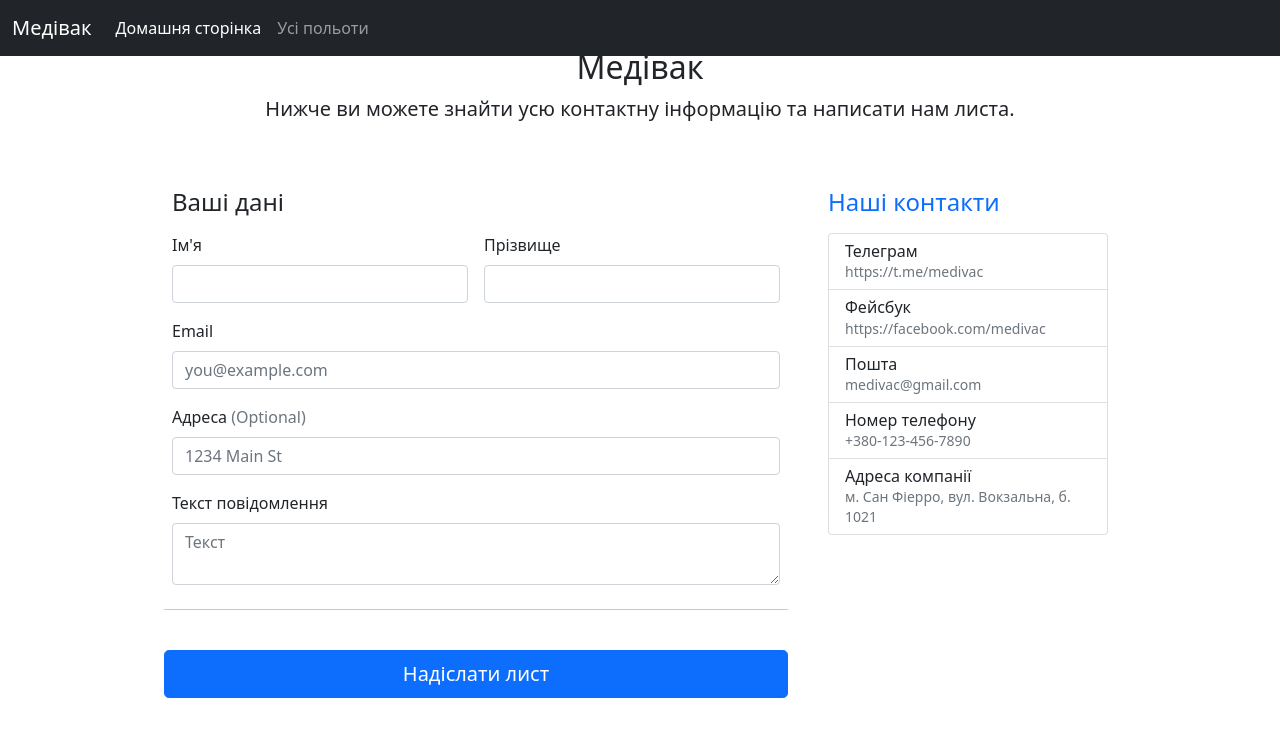
After one commit to mezidia/django_labs, a Django app: page /contacts in a window 1280 px wide. The commit adds this page. Shown: the top 737 px of the page. Run offline with Django 3.2, Linux system fonts and the light colour scheme; some libraries are stand-ins or nearby versions.

Commit message:
Create pages about and contacts
Co-Authored-By: Valentyn-Dominskyi <valentyn2202@gmail.com>
Co-Authored-By: LICHKING <54878089+Dmytrenko-Roman@users.noreply.github.com>

```diff
--- /dev/null
+++ b/portal/templates/portal/contacts.html
@@ -0,0 +1,99 @@
+{% extends 'base.html' %}
+{% block title %}
+    Контактна інформація
+{% endblock %}
+{% block head %}
+    <style>
+        .container {
+            max-width: 960px;
+        }
+    </style>
+{% endblock %}
+{% block body %}
+    <div class="container">
+        <main>
+            <div class="py-5 text-center">
+                <h2>Медівак</h2>
+                <p class="lead">Нижче ви можете знайти усю контактну інформацію та написати нам листа.</p>
+            </div>
+
+            <div class="row g-5">
+                <div class="col-md-5 col-lg-4 order-md-last">
+                    <h4 class="d-flex justify-content-between align-items-center mb-3">
+                        <span class="text-primary">Наші контакти</span>
+                    </h4>
+                    <ul class="list-group mb-3">
+                        <li class="list-group-item d-flex justify-content-between lh-sm">
+                            <div>
+                                <h6 class="my-0">Телеграм</h6>
+                                <small class="text-muted">https://t.me/medivac</small>
+                            </div>
+                        </li>
+                        <li class="list-group-item d-flex justify-content-between lh-sm">
+                            <div>
+                                <h6 class="my-0">Фейсбук</h6>
+                                <small class="text-muted">https://facebook.com/medivac</small>
+                            </div>
+                        </li>
+                        <li class="list-group-item d-flex justify-content-between lh-sm">
+                            <div>
+                                <h6 class="my-0">Пошта</h6>
+                                <small class="text-muted">medivac@gmail.com</small>
+                            </div>
+                        </li>
+                        <li class="list-group-item d-flex justify-content-between lh-sm">
+                            <div>
+                                <h6 class="my-0">Номер телефону</h6>
+                                <small class="text-muted">+380-123-456-7890</small>
+                            </div>
+                        </li>
+                        <li class="list-group-item d-flex justify-content-between lh-sm">
+                            <div>
+                                <h6 class="my-0">Адреса компанії</h6>
+                                <small class="text-muted">м. Сан Фіерро, вул. Вокзальна, б. 1021</small>
+                            </div>
+                        </li>
+                    </ul>
+                </div>
+                <div class="col-md-7 col-lg-8">
+                    <h4 class="mb-3">Ваші дані</h4>
+                    <form class="needs-validation" novalidate>
+                        <div class="row g-3">
+                            <div class="col-sm-6">
+                                <label for="firstName" class="form-label">Ім'я</label>
+                                <input type="text" class="form-control" id="firstName" placeholder="" value="" required>
+                            </div>
+
+                            <div class="col-sm-6">
+                                <label for="lastName" class="form-label">Прізвище</label>
+                                <input type="text" class="form-control" id="lastName" placeholder="" value="" required>
+                            </div>
+
+                            <div class="col-12">
+                                <label for="email" class="form-label">Email</label>
+                                <input type="email" class="form-control" id="email" placeholder="you@example.com">
+                            </div>
+
+                            <div class="col-12">
+                                <label for="address" class="form-label">Адреса <span
+                                        class="text-muted">(Optional)</span></label>
+                                <input type="text" class="form-control" id="address" placeholder="1234 Main St"
+                                       required>
+                            </div>
+
+                            <div class="col-12">
+                                <label for="message" class="form-label">Текст повідомлення</label>
+                                <textarea type="text" class="form-control" id="message" placeholder="Текст"
+                                          required></textarea>
+                            </div>
+
+                            <hr class="my-4">
+
+                            <button class="w-100 btn btn-primary btn-lg mb-4" type="submit">Надіслати лист</button>
+                        </div>
+                    </form>
+                </div>
+            </div>
+        </main>
+    </div>
+{% endblock %}
--- a/portal/templates/portal/index.html
+++ b/portal/templates/portal/index.html
@@ -41,7 +41,7 @@
                             <h1>Про нас.</h1>
                             <p>Ми авіа-компанія Медівак і надаємо послуги пасажирських авіаперевезень по усьому Сан
                                 Андреас.</p>
-                            <p><a class="btn btn-lg btn-primary" href="/about">Прочитати більше</a></p>
+                            <p><a class="btn btn-lg btn-primary" href="{% url 'about' %}">Прочитати більше</a></p>
                         </div>
                     </div>
                 </div>
@@ -69,7 +69,7 @@
                         <div class="carousel-caption text-end">
                             <h1>Контактна інформація.</h1>
                             <p>Усе, що вас цікавить, ви можете запитати у нас.</p>
-                            <p><a class="btn btn-lg btn-primary" href="/contacts">Зв'язатись з компанією</a></p>
+                            <p><a class="btn btn-lg btn-primary" href="{% url 'contacts' %}">Зв'язатись з компанією</a></p>
                         </div>
                     </div>
                 </div>
--- a/portal/urls.py
+++ b/portal/urls.py
@@ -4,6 +4,7 @@ from . import views
 urlpatterns = [
     path('', views.index, name='index'),
     path('flight/<int:id>/', views.flight, name='flight'),
-    path('flights', views.flights, name='flights')
-
+    path('flights', views.flights, name='flights'),
+    path('about', views.about, name='about'),
+    path('contacts', views.contacts, name='contacts'),
 ]
--- a/portal/views.py
+++ b/portal/views.py
@@ -4,6 +4,14 @@ from .models import Flight
 
 def index(request):
     return render(request, 'portal/index.html')
+
+
+def about(request):
+    return render(request, 'portal/about.html')
+
+
+def contacts(request):
+    return render(request, 'portal/contacts.html')
 
 
 def flights(request):
```
Also changed, not shown: portal/templates/portal/about.html (added, +16 -0 lines).
